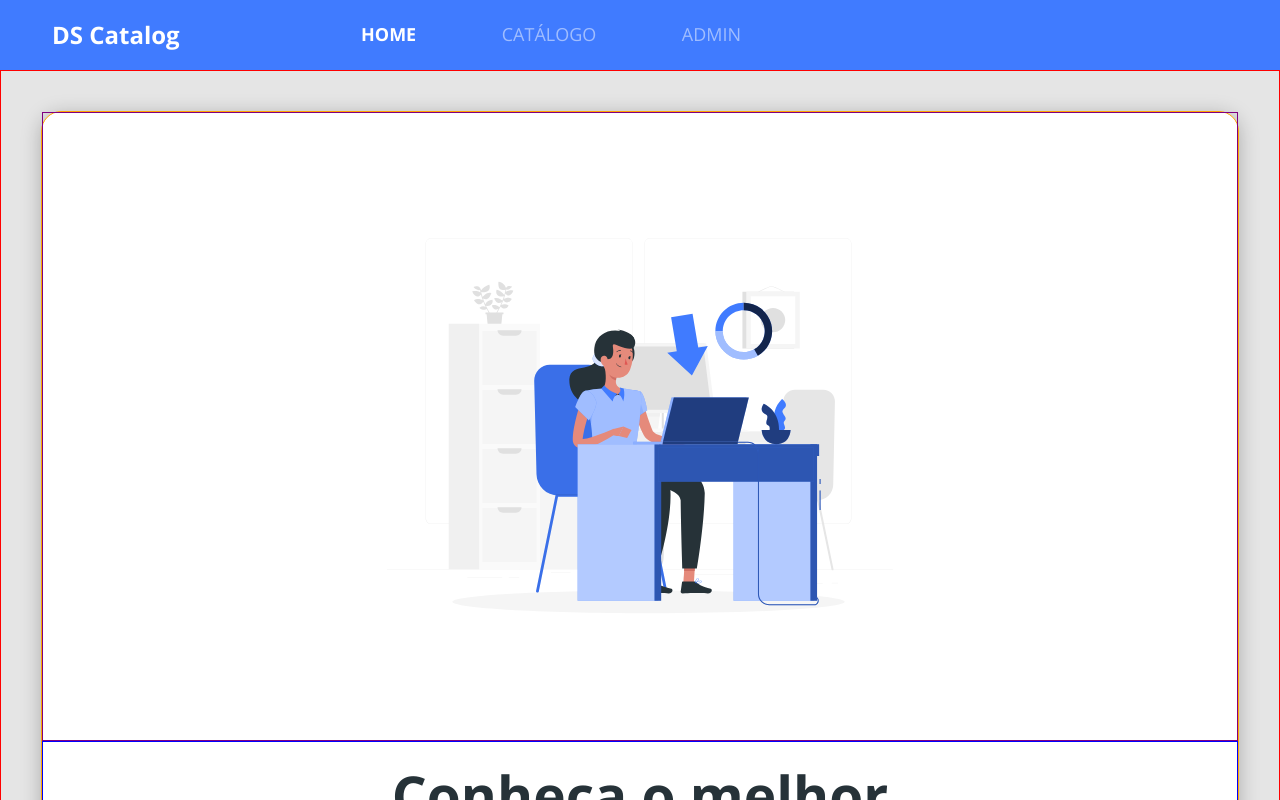
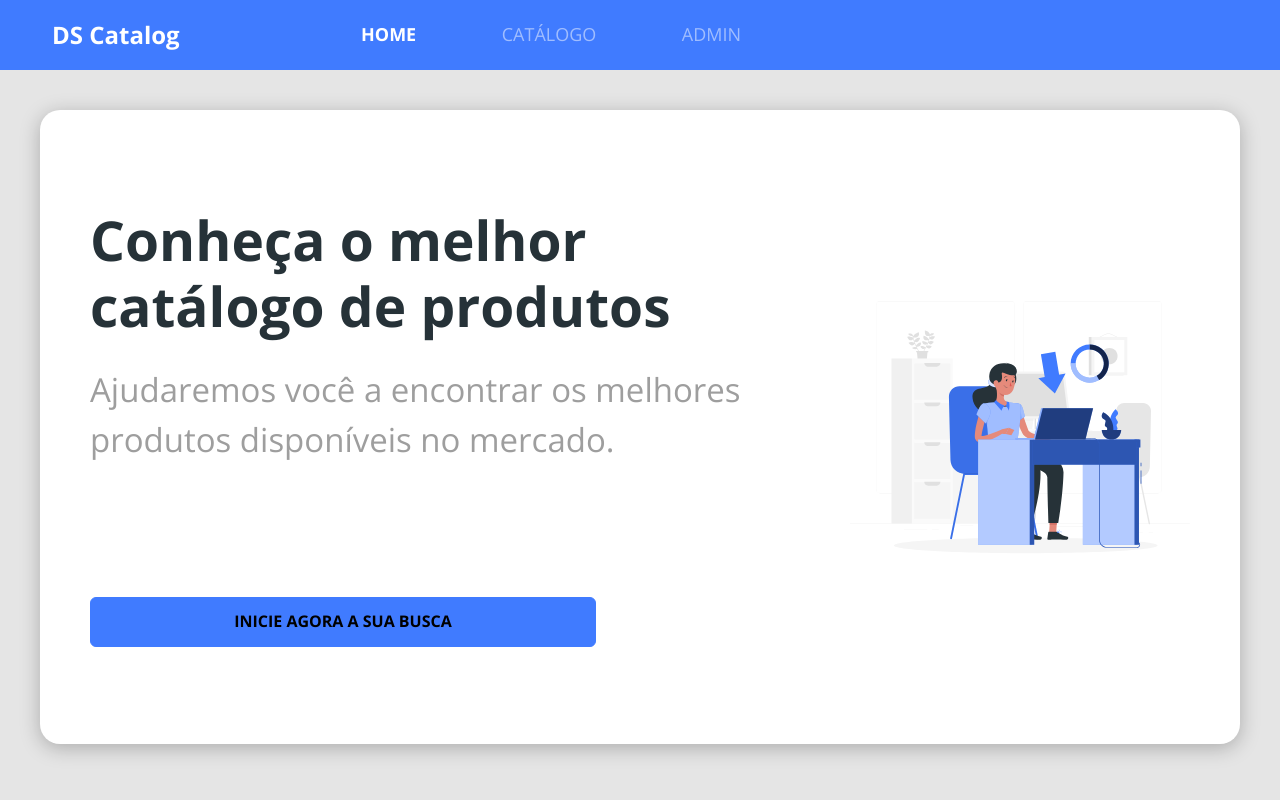
Before and after one commit to RodrigoSan1376/react-dscatalog, a React (Create React App) app in the folder frontend/: page / in a window 1280 px wide. Shown: the top 800 px of the page. Built offline with nearby package versions, Linux system fonts and the light colour scheme.

Commit message:
Home styling finished

```diff
--- a/frontend/src/pages/Home/index.tsx
+++ b/frontend/src/pages/Home/index.tsx
@@ -7,16 +7,21 @@ export default function Home() {
   return (
     <>
       <Navbar />
-      <div className='home-container'>
-        <div className='home-card'>
-            <div className='home-content-container'>
-                <h1>Conheça o melhor catálogo de produtos</h1>
-                <p>Ajudaremos você a encontrar os melhores produtos disponíveis no mercado.</p>
-                <ButtonIcon />
+      <div className="home-container">
+        <div className="home-card">
+          <div className="home-content-container">
+            <div>
+              <h1>Conheça o melhor catálogo de produtos</h1>
+              <p>
+                Ajudaremos você a encontrar os melhores produtos disponíveis no
+                mercado.
+              </p>
             </div>
-            <div className='home-image-container'>
-                <MainImage />
-            </div>
+            <ButtonIcon />
+          </div>
+          <div className="home-image-container">
+            <MainImage />
+          </div>
         </div>
       </div>
     </>
--- a/frontend/src/pages/Home/styles.css
+++ b/frontend/src/pages/Home/styles.css
@@ -2,7 +2,6 @@
   padding: 10px;
   font-size: 20px;
   text-align: center;
-  border: 1px solid red;
 }
 
 .home-card {
@@ -11,7 +10,6 @@
   background-color: #fff;
   box-shadow: 0px 4px 20px rgba(0, 0, 0, 0.25);
   border-radius: 20px;
-  border: 1px solid orange;
 }
 
 .home-content-container {
@@ -19,7 +17,6 @@
   flex-direction: column;
   align-items: center;
   padding: 10px 10px 60px 10px;
-  border: 1px solid blue;
 }
 
 .home-content-container h1 {
@@ -36,7 +33,6 @@
 }
 
 .home-image-container {
-  border: 1px solid purple;
   padding: 50px 15px;
 }
 
@@ -104,3 +100,37 @@
     margin-bottom: 47px;
   }
 }
+
+@media (min-width: 1200px) {
+  .home-card {
+    flex-direction: row;
+    justify-content: space-around;
+    padding: calc(((85vh - 480px) / 2) - 23px) 0;
+  }
+
+  .home-content-container {
+    height: 480px;
+    width: 700px;
+    padding: 20px;
+    flex-flow: wrap;
+    align-content: space-between;
+    text-align: left;
+    align-items: flex-start;
+  }
+
+  .home-image-container {
+    display: flex;
+    align-items: center;
+    padding: 20px;
+  }
+
+  .home-image-container svg {
+    width: 100%;
+  }
+}
+
+@media (min-width: 1400px) {
+  .home-image-container svg {
+    width: 480px;
+  }
+}
```
